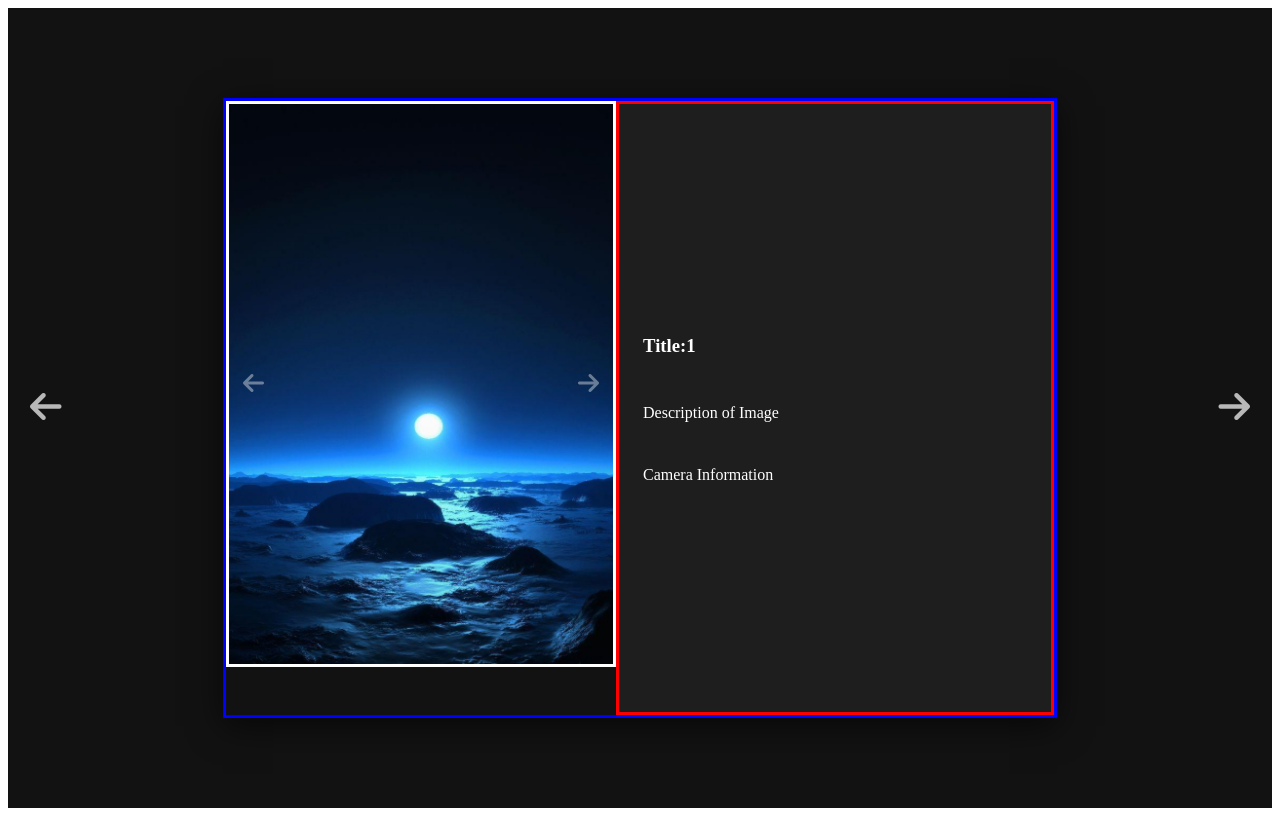
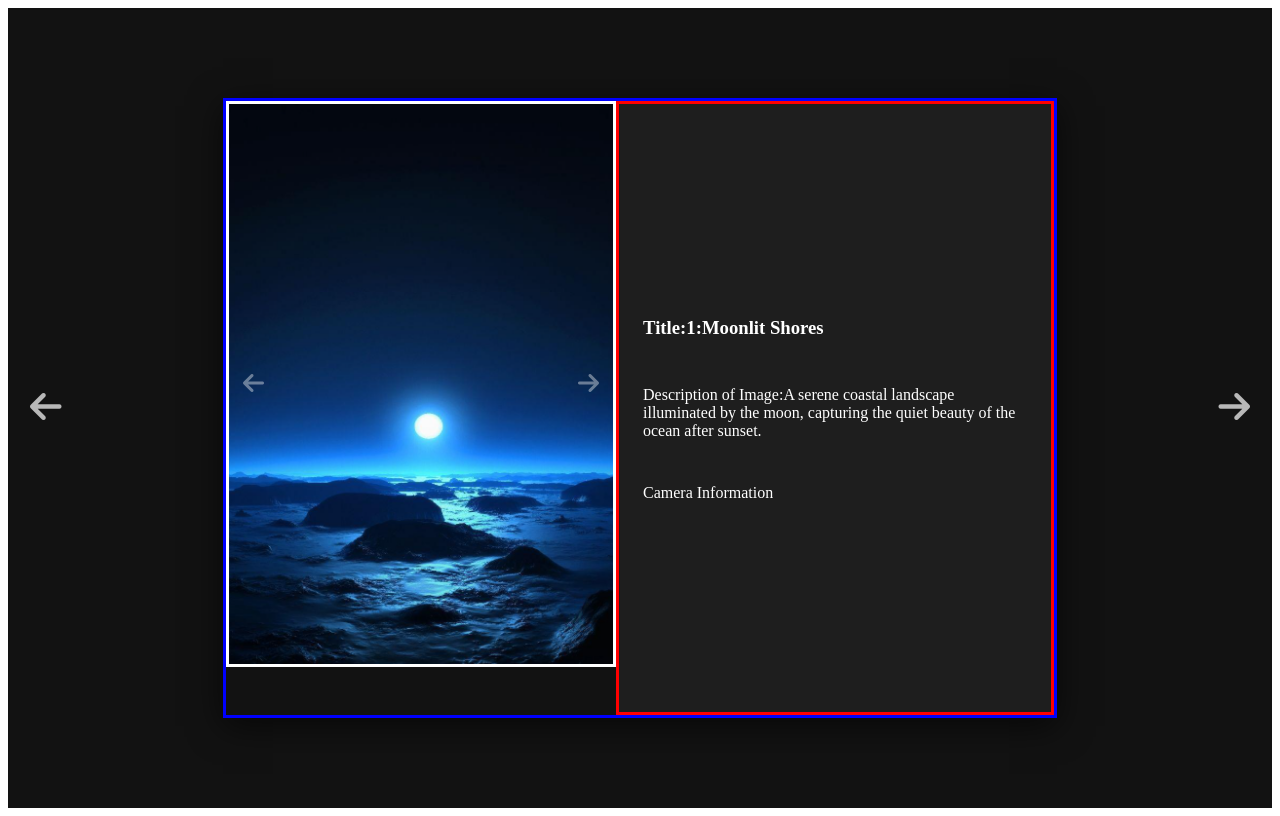
Before and after one commit to apurvayeole/TheImageProject, a React (Vite) app in the folder Layer1/: page / in a window 1280 px wide. Both pictures are taken after a click on the picture 197 px from the left and 649 px from the top of the page. Built offline with nearby package versions, Linux system fonts and the light colour scheme.

Commit message:
Added json file to store Image data

```diff
--- a/Layer1/src/App.jsx
+++ b/Layer1/src/App.jsx
@@ -2,15 +2,16 @@ import { useState } from "react";
 import Grid from "./components/Grid.jsx";
 import Layout from "./components/Layout.jsx";
 import FullscreenImage from "./components/FullscreenImage.jsx";
+import albums from './data/albums.json';
 function App(){
     const[showLayout, setShowLayout] = useState(false);
-    const[selectedAlbum, setselectedAlbum] = useState(0);
+    const[selectedAlbum, setselectedAlbum] = useState(albums[0]);
     function handleImageClick(index){
-        setselectedAlbum(index);
+        setselectedAlbum(albums[index]);
         setShowLayout(true);
     }
     if(showLayout){
-        return <Layout albumIndex={selectedAlbum} onBack = {() => setShowLayout(false)}/>
+        return <Layout album={selectedAlbum} onBack={() => setShowLayout(false)}/>
     }else{
         return <Grid onImageClick= {handleImageClick} />
     }
--- a/Layer1/src/components/Grid.jsx
+++ b/Layer1/src/components/Grid.jsx
@@ -1,18 +1,12 @@
-import post1 from '../assets/Album1/cover.png';
-import post2 from '../assets/Album2/cover.png';
-import post3 from '../assets/Album3/cover.png';
-import post4 from '../assets/Album4/cover.png';
-import post5 from '../assets/Album5/cover.png';
-import post6 from '../assets/Album6/cover.png';
+
 import ProfilePic from './ProfilePic';
 import ProfileDes from './ProfileDes';
 import NavLinks from './navLinks';
 
-const images = [
-    post1,post2,post3,post4,post5,post6
-];
+import albums from '../data/albums.json';
 
-function Grid({onImageClick,index}){
+
+function Grid({onImageClick}){
     return(
         <>
          <div style={{
@@ -57,15 +51,15 @@ function Grid({onImageClick,index}){
             gridTemplateColumns: "repeat(6, 1fr)",
             // gap: "4px",
         }}>
-            {images.map((img, index) => (
-                <div key={index} style={{
+            {albums.map((album) => (
+                <div key={album.id} style={{
                     // border:"3px solid yellow",
                     width: "100%",
 
                     aspectRatio: "9 / 16",
                     overflow: "hidden"
                 }}>
-                    <img src={img} alt={`grid-${index}`} onClick={() => onImageClick(index)} style={{
+                    <img src={new URL(`${album.coverImage}`, import.meta.url).href} alt={`grid-${album.id}`} onClick={() => onImageClick(album.id - 1)} style={{
                         // border:"3px solid blue",
                         width: "100%",
                         height: "100%",
--- a/Layer1/src/components/Layout.jsx
+++ b/Layer1/src/components/Layout.jsx
@@ -1,15 +1,17 @@
 import FullscreenImage from "./FullscreenImage";
 import LeftImage from "./LeftImage";
 import RightInfo from "./RightInfo";
+import albums from '../data/albums.json';
 
 import { useState } from "react";
 
-function Layout({onBack,albumIndex}){
-    let [showAlbum, setShowAlbum] = useState(albumIndex);
+function Layout({onBack,album}){
+
+    let [showAlbum, setShowAlbum] = useState(album.id - 1);
     const [fullscreenSrc, setFullscreenSrc] = useState(null);
-
+    const currentAlbum = albums[showAlbum];
     function handleNavigation(){
-        setShowAlbum(albumIndex);
+        setShowAlbum(album.id);
     }
 
     function preImage(){
@@ -55,7 +57,7 @@ function Layout({onBack,albumIndex}){
                 border:"3px solid blue",
             }}>
                 <LeftImage albumIndex={showAlbum} onImageClick={(src) => setFullscreenSrc(src)}/>
-                <RightInfo/>
+                <RightInfo album={currentAlbum}/>
             </div>
 
             {/* Right arrow button */}
--- a/Layer1/src/components/RightInfo.jsx
+++ b/Layer1/src/components/RightInfo.jsx
@@ -1,4 +1,6 @@
-function RightInfo(){
+import albums from '../data/albums.json';
+
+function RightInfo({album}){
     return(
         <>
         <div style={{
@@ -13,8 +15,8 @@ function RightInfo(){
             gap: "12px",
             border:"3px solid red",
         }}>
-            <h3>Title:1</h3>
-            <p>Description of Image</p>
+            <h3>Title:1:{album.title}</h3>
+            <p>Description of Image:{album.description}</p>
             <p>Camera Information</p>
 
         </div>
--- /dev/null
+++ b/Layer1/src/data/albums.json
@@ -0,0 +1,116 @@
+[
+  {
+    "id": 1,
+    "title": "Moonlit Shores",
+    "description": "A serene coastal landscape illuminated by the moon, capturing the quiet beauty of the ocean after sunset.",
+    "location": "Norway",
+    "year": "2025",
+    "camera": {
+      "body": "Sony A7 IV",
+      "lens": "24-70mm f/2.8 GM",
+      "focalLength": "35mm",
+      "aperture": "f/2.8",
+      "shutterSpeed": "1/15s",
+      "iso": "800"
+    },
+    "coverImage": "../assets/Album1/cover.png",
+    "images": [
+      "../assets/Album1/image1.png"
+    ]
+  },
+  {
+    "id": 2,
+    "title": "Into the Forest",
+    "description": "Soft morning light filters through dense woodland, creating a peaceful atmosphere and rich natural textures.",
+    "location": "Black Forest, Germany",
+    "year": "2025",
+    "camera": {
+      "body": "Canon EOS R6",
+      "lens": "24-105mm f/4L",
+      "focalLength": "50mm",
+      "aperture": "f/5.6",
+      "shutterSpeed": "1/125s",
+      "iso": "200"
+    },
+    "coverImage": "../assets/Album2/cover.png",
+    "images": [
+      "Album2/image1.png"
+    ]
+  },
+  {
+    "id": 3,
+    "title": "Golden Horizons",
+    "description": "Warm sunset tones stretching across an endless landscape, highlighting the beauty of natural light.",
+    "location": "Rajasthan, India",
+    "year": "2024",
+    "camera": {
+      "body": "Nikon Z8",
+      "lens": "70-200mm f/2.8",
+      "focalLength": "135mm",
+      "aperture": "f/4",
+      "shutterSpeed": "1/500s",
+      "iso": "100"
+    },
+    "coverImage": "../assets/Album3/cover.png",
+    "images": [
+      "Album3/image copy 9.png"
+    ]
+  },
+  {
+    "id": 4,
+    "title": "Urban Geometry",
+    "description": "Minimal architectural compositions exploring symmetry, reflections, and modern city structures.",
+    "location": "Singapore",
+    "year": "2025",
+    "camera": {
+      "body": "Sony A7R V",
+      "lens": "16-35mm f/2.8 GM",
+      "focalLength": "24mm",
+      "aperture": "f/8",
+      "shutterSpeed": "1/250s",
+      "iso": "100"
+    },
+    "coverImage": "../assets/Album4/cover.png",
+    "images": [
+      "Album4/image copy 8.png"
+    ]
+  },
+  {
+    "id": 5,
+    "title": "Wild Perspectives",
+    "description": "A collection of wildlife moments captured with patience, showcasing nature in its purest form.",
+    "location": "Masai Mara, Kenya",
+    "year": "2023",
+    "camera": {
+      "body": "Canon EOS R5",
+      "lens": "100-500mm",
+      "focalLength": "420mm",
+      "aperture": "f/7.1",
+      "shutterSpeed": "1/1000s",
+      "iso": "640"
+    },
+    "coverImage": "../assets/Album5/cover.png",
+    "images": [
+      "Album5/image copy 6.png"
+    ]
+  },
+  {
+    "id": 6,
+    "title": "Abstract Light",
+    "description": "Experimental compositions using light, reflections, and shadows to create abstract visual stories.",
+    "location": "Tokyo, Japan",
+    "year": "2025",
+    "camera": {
+      "body": "Fujifilm X-T5",
+      "lens": "33mm f/1.4",
+      "focalLength": "33mm",
+      "aperture": "f/1.8",
+      "shutterSpeed": "1/320s",
+      "iso": "400"
+    },
+    "coverImage": "../assets/Album6/cover.png",
+    "images": [
+      "Album6/cover.png"
+    ]
+  }
+]
```
